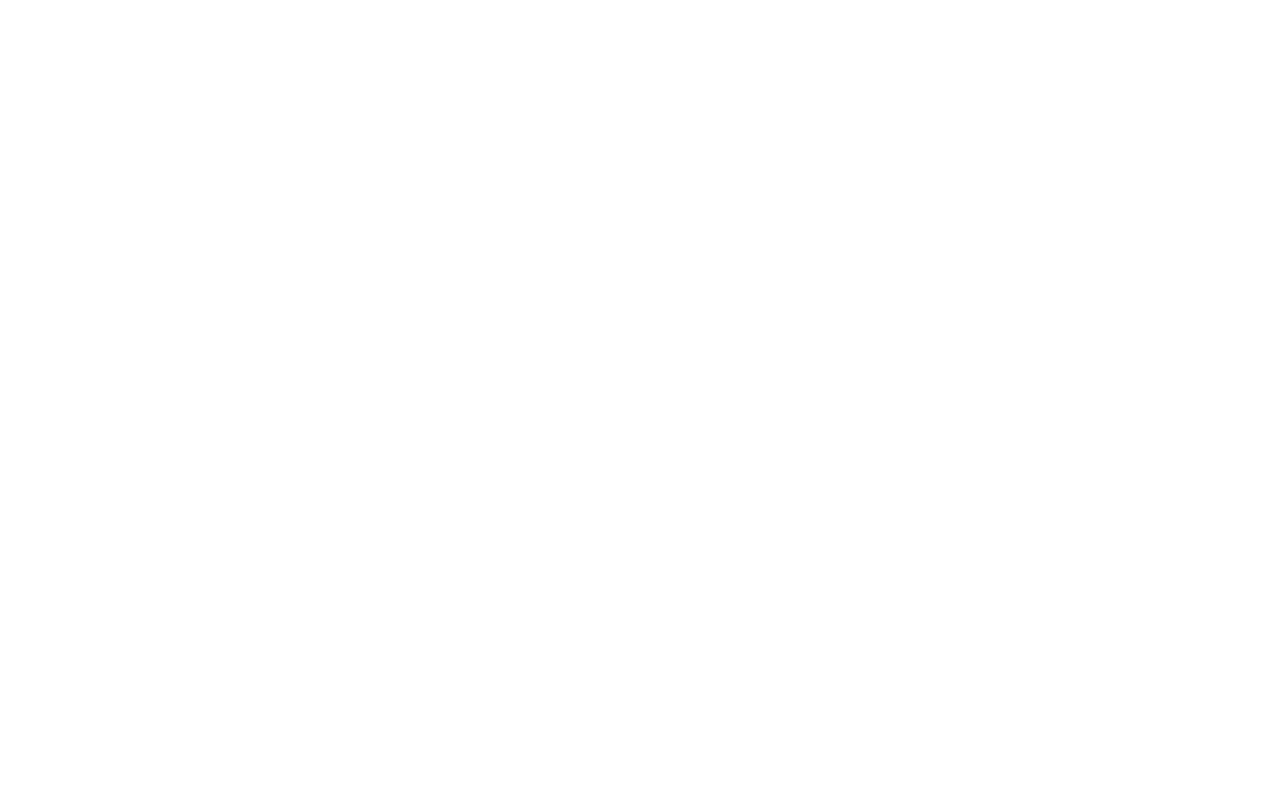
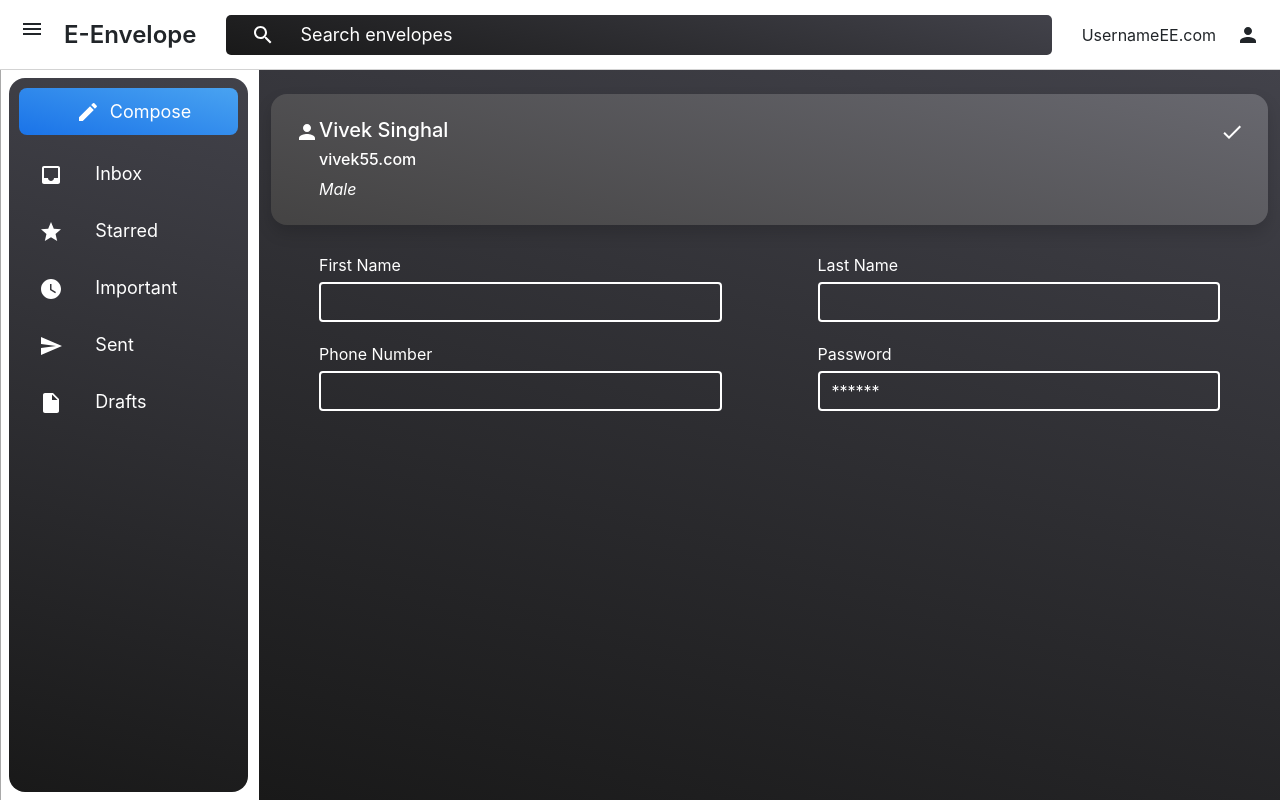
Before and after one commit to Codebugged-Research/e_envelope, a React (Create React App) app: page /profile in a window 1280 px wide. Before the commit this address had no page. Built offline with nearby package versions, Linux system fonts and the light colour scheme.

Commit message:
profile page done

```diff
--- a/src/App.js
+++ b/src/App.js
@@ -10,6 +10,7 @@
 import InboxPage from './pages/InboxPage';
 import LoginPage from './pages/LoginPage';
 import EmailPage from './pages/EmailPage';
+import ProfilePage from './pages/ProfilePage'
 import '../node_modules/bootstrap/dist/css/bootstrap.min.css';
 
 function App() {
@@ -21,6 +22,7 @@
           <Route exact path="/login" element={<LoginPage/>} />
           <Route exact path="/" element={ <InboxPage/>} />
           <Route exact path="/email" element={ <EmailPage/>} />
+          <Route exact path="/profile" element={ <ProfilePage/>} />
         </Routes>
     </Router>
     </div>
--- a/src/components/ProfileView.js
+++ b/src/components/ProfileView.js
@@ -0,0 +1,100 @@
+import React from 'react'
+import styled from 'styled-components';
+import { Person, Done } from '@material-ui/icons';
+import { Button } from 'react-bootstrap';
+const ProfileView = () => {
+  return (
+    <Wrapper className='container text-white'>
+        <UserImageWrapper className="container d-flex flex-row justify-content-between shadow p-4 my-4">
+            <div className='d-flex flex-row'>
+            <UserImage><Person/></UserImage>
+            <UserDetails className="d-flex flex-column">
+                <Name>Vivek Singhal</Name>
+                <AddressID>vivek55.com</AddressID>
+                <Gender>Male</Gender>
+            </UserDetails>
+            </div>
+            <SaveButton href='#' className='text-white text-decoration-none '> <Done className="save-button-icon" /></SaveButton>
+        </UserImageWrapper>
+
+        <ProfileWrapper className='d-flex flex-column'>
+            <NameWrapper className='profile-items my-1 '>
+            <div className='mx-5 flex-fill'>
+                <label htmlFor='firstName'>First Name</label>
+                <input className='form-control' placeholder='' name="firstName"/>
+            </div>
+            <div  className='mx-5 flex-fill'>
+                <label htmlFor='lastName'>Last Name</label>
+                <input placeholder='' className='form-control' name="lastName"/>
+            </div>
+            </NameWrapper>
+            <EmailPasswordWrapper className='profile-items my-3'>
+            <div  className='mx-5 flex-fill'>
+                <label htmlFor='email'>Phone Number</label>
+                <input type='email' placeholder='' className='form-control' name="email"/>
+            </div>
+            <div  className='mx-5  flex-fill'>
+                <label htmlFor='password'>Password</label>
+                <input type='password' placeholder='******' className='form-control' name="password"/>
+            </div>
+            </EmailPasswordWrapper>
+        </ProfileWrapper>
+    </Wrapper>
+  )
+}
+
+export default ProfileView
+
+const Wrapper = styled.div`
+    height:  calc( 100vh - 70px );
+    display:flex;
+    flex-direction:column;
+    width:80%;
+    background-color:white;
+    border-left:3px solid white;
+background:linear-gradient(195deg, rgb(66, 66, 74), rgb(25, 25, 25));
+
+    `
+const UserImageWrapper = styled.div`
+ border-radius:1rem;
+ background: linear-gradient(195deg,rgb(104 104 111),rgb(68 67 67));
+`
+const UserImage = styled.div``
+const UserDetails = styled.div``
+const Name = styled.h5``
+const AddressID = styled.h6``
+const ProfileWrapper = styled.div`
+.profile-items{
+    display:flex;
+    flex:row;
+    align-items:center;
+    div input{
+        margin-top:5px;
+        background:transparent;
+        border:2px solid white;
+        color:white;
+
+        ::placeholder{
+            color:white;
+
+        }
+        :focus{
+            outline:none;
+            box-shadow:none;
+            color:white;
+        }
+    }
+}
+`
+const NameWrapper = styled.div``
+const EmailPasswordWrapper = styled.div``
+const Gender = styled.i``
+const SaveButton = styled.a`
+    .save-button-icon{
+        :hover{
+            background:white;
+            color:black;
+            border-radius:5rem;
+        }
+    }
+`
--- /dev/null
+++ b/src/pages/ProfilePage.js
@@ -0,0 +1,23 @@
+import React from 'react'
+import styled from 'styled-components';
+import SidePanel from '../components/SidePanel';
+import ProfileView from '../components/ProfileView';
+import Header from '../components/Header';
+
+
+function ProfilePage() {
+  return (<>
+    <Header/>
+    <Wrapper>
+      <SidePanel/>
+      <ProfileView/>
+    </Wrapper>
+    </>
+  )
+}
+
+export default ProfilePage
+
+const Wrapper = styled.div`
+display:flex;
+flex-direction:row;`
```
